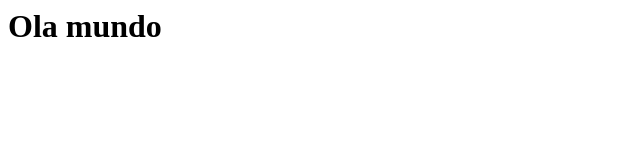
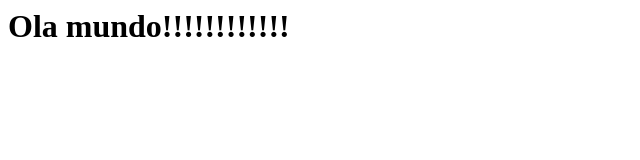
Before and after one commit to mateus-sousa/fc-github, a plain HTML site: page index.html in a window 1280 px wide. Shown: the whole page, without its empty margins (0-640 px from the left). Drawn offline with Linux system fonts and the light colour scheme.

Commit message:
alteração 1

```diff
--- a/index.html
+++ b/index.html
@@ -1 +1 @@
-<h1>Ola mundo</h1>
+<h1>Ola mundo!!!!!!!!!!!!</h1>
```
